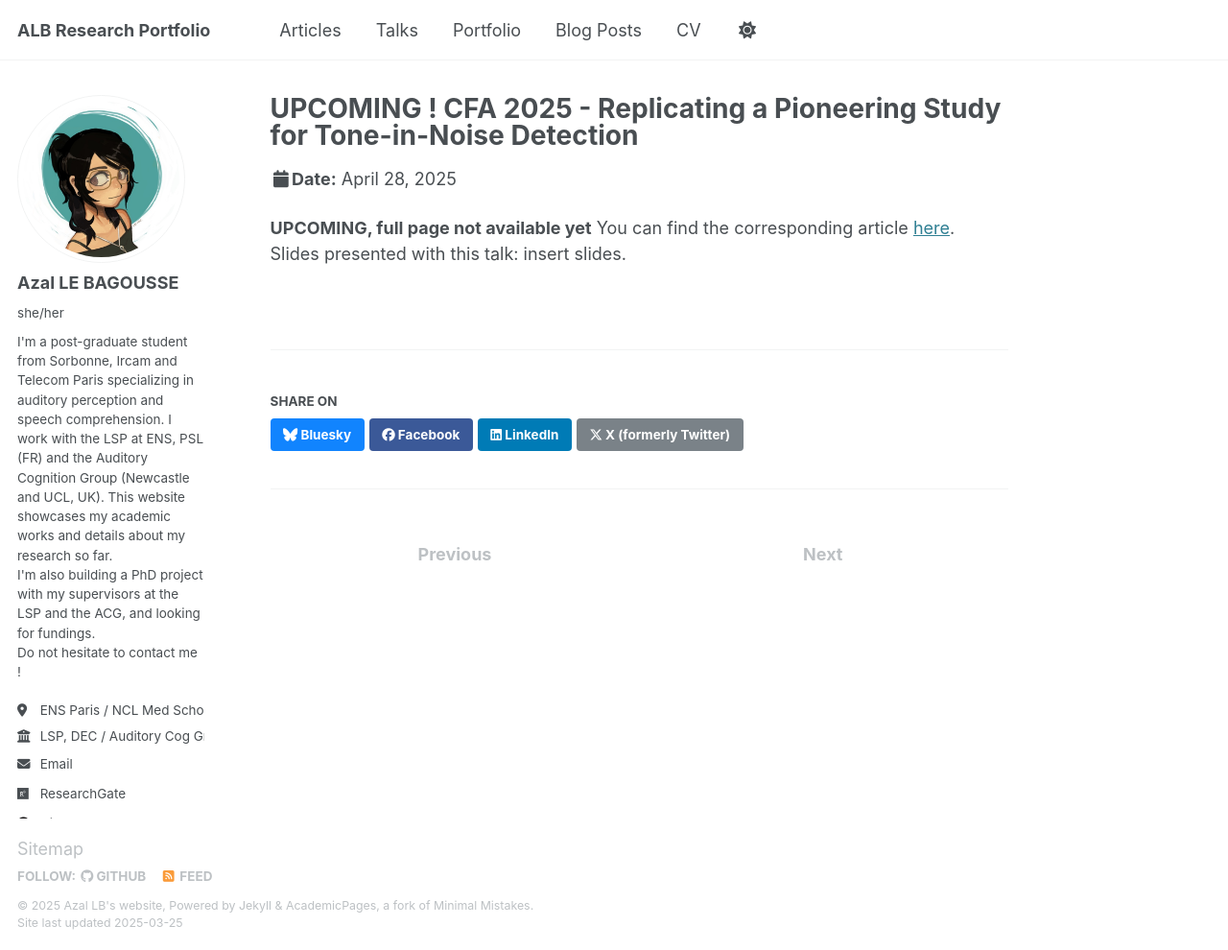
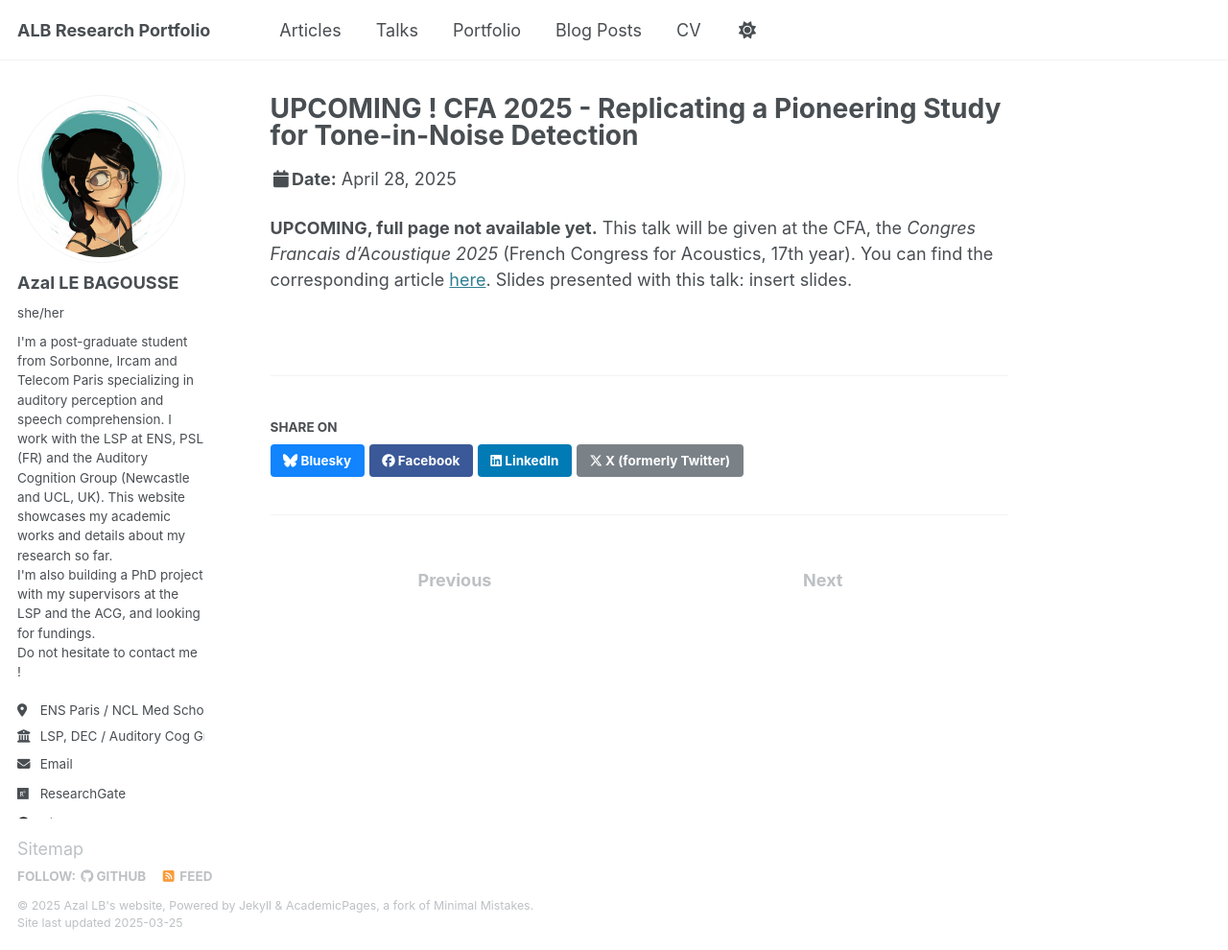
Before and after one commit to azallb/azallb.github.io, a Jekyll site: the page built from _talks/2024-04-28-CFA_prez.md, in a window 1280 px wide and 990 px high. Shown: the whole window at 96% size. Built offline with Jekyll 4.4.1, drawn with Linux system fonts in a browser that asks for light colours.

Commit message:
talk update

```diff
--- a/_talks/2024-04-28-CFA_prez.md
+++ b/_talks/2024-04-28-CFA_prez.md
@@ -8,5 +8,5 @@ date: 2025-04-28
 location: "Paris, France"
 ---
 
-**UPCOMING, full page not available yet** You can find the corresponding article [here](http://azallb.github.io/files/Ahumada-study_lebagousse_varnet2025.pdf).
+**UPCOMING, full page not available yet.** This talk will be given at the CFA, the *Congres Francais d'Acoustique 2025* (French Congress for Acoustics, 17th year). You can find the corresponding article [here](http://azallb.github.io/files/Ahumada-study_lebagousse_varnet2025.pdf).
 Slides presented with this talk: insert slides.
```
